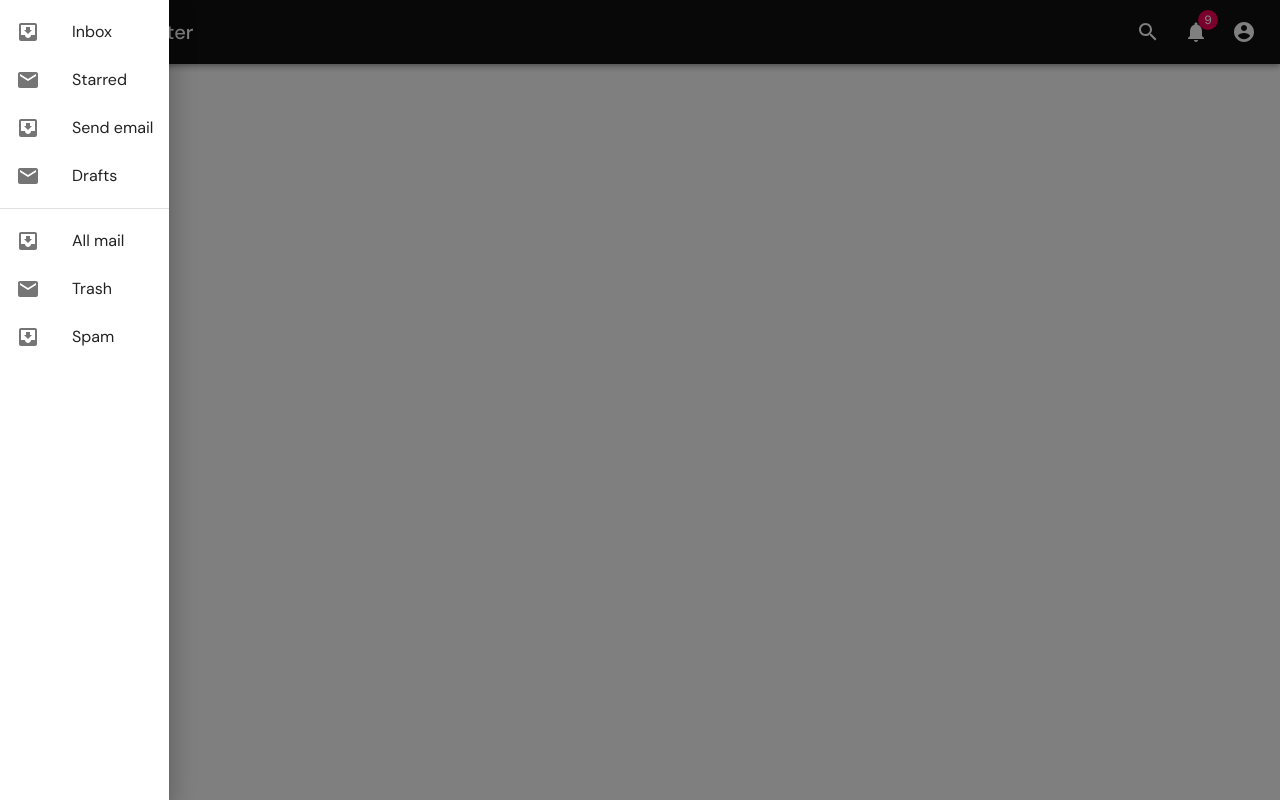
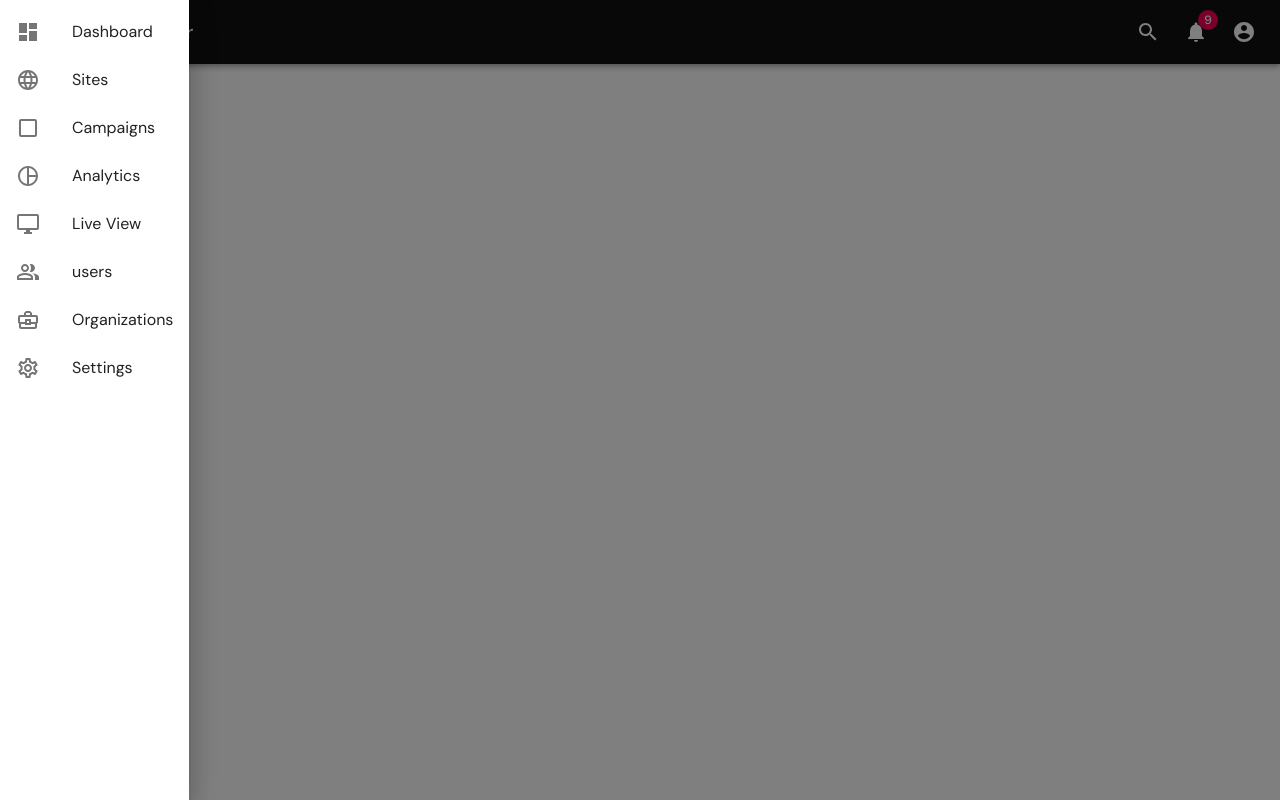
Before and after one commit to GBarkhatov/carlo-test, a React (Create React App) app: page / in a window 1280 px wide. Both pictures are taken after a click on the button 36 px from the left and 32 px from the top of the page. Built offline with nearby package versions, Linux system fonts and the light colour scheme.

Commit message:
add icons

```diff
--- a/src/components/AppBar/AppBar.js
+++ b/src/components/AppBar/AppBar.js
@@ -1,5 +1,5 @@
 import React from 'react'
-import { makeStyles, useTheme } from '@material-ui/core/styles'
+import { makeStyles } from '@material-ui/core/styles'
 import AppBar from '@material-ui/core/AppBar'
 import Toolbar from '@material-ui/core/Toolbar'
 import IconButton from '@material-ui/core/IconButton'
@@ -15,13 +15,17 @@ import NotificationsIcon from '@material-ui/icons/Notifications'
 import MoreIcon from '@material-ui/icons/MoreVert'
 import Drawer from '@material-ui/core/Drawer'
 import List from '@material-ui/core/List'
-import Divider from '@material-ui/core/Divider'
-import ChevronLeftIcon from '@material-ui/icons/ChevronLeft'
-import ChevronRightIcon from '@material-ui/icons/ChevronRight'
 import ListItem from '@material-ui/core/ListItem'
 import ListItemIcon from '@material-ui/core/ListItemIcon'
 import ListItemText from '@material-ui/core/ListItemText'
-import InboxIcon from '@material-ui/icons/MoveToInbox'
+import DashboardIcon from '@material-ui/icons/Dashboard'
+import LanguageIcon from '@material-ui/icons/Language'
+import CheckBoxOutlineBlankIcon from '@material-ui/icons/CheckBoxOutlineBlank'
+import PieChartOutlinedIcon from '@material-ui/icons/PieChartOutlined'
+import DesktopWindowsOutlinedIcon from '@material-ui/icons/DesktopWindowsOutlined'
+import PeopleAltOutlinedIcon from '@material-ui/icons/PeopleAltOutlined'
+import BusinessCenterOutlinedIcon from '@material-ui/icons/BusinessCenterOutlined'
+import SettingsOutlinedIcon from '@material-ui/icons/SettingsOutlined'
 
 const useStyles = makeStyles((theme) => ({
   grow: {
@@ -56,41 +60,48 @@ const useStyles = makeStyles((theme) => ({
 const routes = [
   {
     title: 'Dashboard',
-    to: 'dashboard'
+    to: 'dashboard',
+    Icon: DashboardIcon
   },
   {
     title: 'Sites',
-    to: 'sites'
+    to: 'sites',
+    Icon: LanguageIcon
   },
   {
     title: 'Campaigns',
-    to: 'campaigns'
+    to: 'campaigns',
+    Icon: CheckBoxOutlineBlankIcon
   },
   {
     title: 'Analytics',
-    to: 'analytics'
+    to: 'analytics',
+    Icon: PieChartOutlinedIcon
   },
   {
     title: 'Live View',
-    to: 'live-view'
+    to: 'live-view',
+    Icon: DesktopWindowsOutlinedIcon
   },
   {
     title: 'users',
-    to: 'users'
+    to: 'users',
+    Icon: PeopleAltOutlinedIcon
   },
   {
     title: 'Organizations',
-    to: 'organizations'
+    to: 'organizations',
+    Icon: BusinessCenterOutlinedIcon
   },
   {
     title: 'Settings',
-    to: 'settings'
+    to: 'settings',
+    Icon: SettingsOutlinedIcon
   }
 ]
 
 const AppBarComponent = () => {
   const classes = useStyles()
-  const theme = useTheme()
   const [anchorEl, setAnchorEl] = React.useState(null)
   const [mobileMoreAnchorEl, setMobileMoreAnchorEl] = React.useState(null)
 
@@ -101,10 +112,6 @@ const AppBarComponent = () => {
 
   const handleDrawerOpen = () => {
     setOpen(true)
-  }
-
-  const handleDrawerClose = () => {
-    setOpen(false)
   }
 
   const toggleDrawer = (event) => {
@@ -252,24 +259,15 @@ const AppBarComponent = () => {
         onClose={toggleDrawer}
       >
         <List>
-          {['Inbox', 'Starred', 'Send email', 'Drafts'].map((text, index) => (
-            <ListItem button key={text}>
-              <ListItemIcon>
-                {index % 2 === 0 ? <InboxIcon /> : <MailIcon />}
-              </ListItemIcon>
-              <ListItemText primary={text} />
-            </ListItem>
-          ))}
-        </List>
-        <Divider />
-        <List>
-          {['All mail', 'Trash', 'Spam'].map((text, index) => (
-            <ListItem button key={text}>
-              <ListItemIcon>
-                {index % 2 === 0 ? <InboxIcon /> : <MailIcon />}
-              </ListItemIcon>
-              <ListItemText primary={text} />
-            </ListItem>
+          {routes.map(({ title, to, Icon }) => (
+            <>
+              <ListItem button key={title}>
+                <ListItemIcon>
+                  <Icon />
+                </ListItemIcon>
+                <ListItemText primary={title} />
+              </ListItem>
+            </>
           ))}
         </List>
       </Drawer>
```
